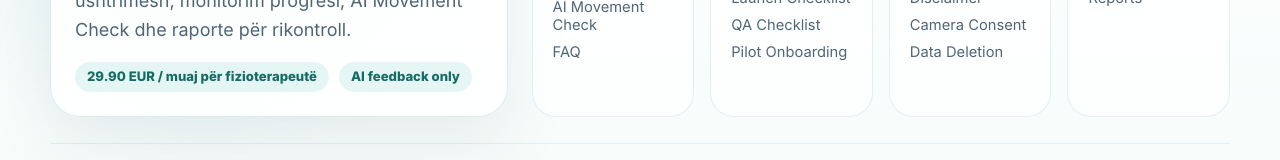
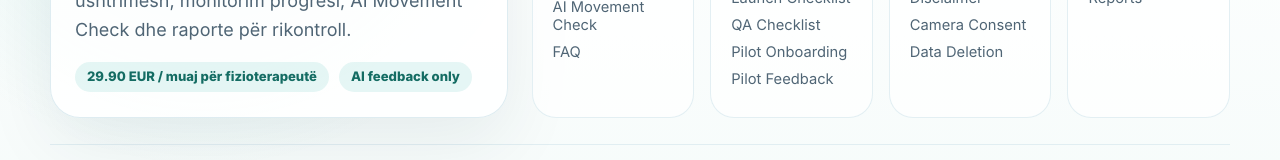
Before and after one commit to diellzarabushaj-source/FIZIOTERAPIA-IME, a Next.js app: page /pilot-feedback/success in a window 1280 px wide. Shown: the part 981-1141 px from the top of the page. Built offline with nearby package versions, Linux system fonts and the light colour scheme; no server answers.

Commit message:
Add pilot feedback to global footer

```diff
--- a/components/SiteFooter.tsx
+++ b/components/SiteFooter.tsx
@@ -19,6 +19,7 @@ const footerSections = [
       ["Launch Checklist", "/launch-checklist"],
       ["QA Checklist", "/qa-checklist"],
       ["Pilot Onboarding", "/pilot-onboarding"],
+      ["Pilot Feedback", "/pilot-feedback"],
     ],
   },
   {
```
